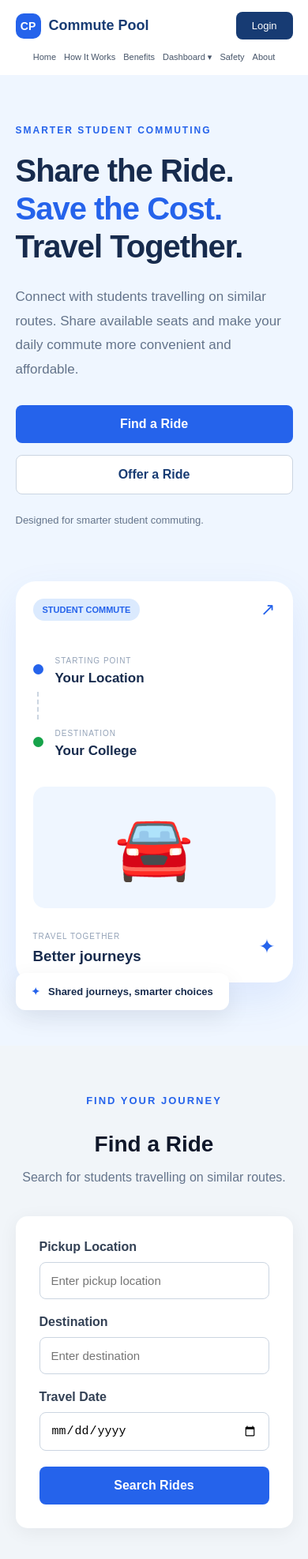
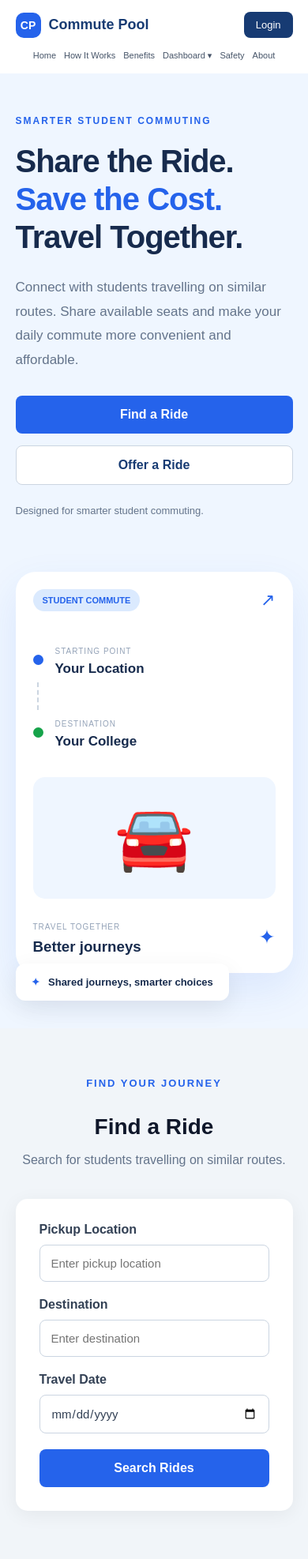
Before and after one commit to sameerkalyapure/commute-pool, a plain HTML site: page index.html in a window 390 px wide. Shown: the top 1974 px of the page at 79% size. Drawn offline with Linux system fonts and the light colour scheme.

Commit message:
Add files via upload
Update mobile responsive CSS

```diff
--- a/commute_pool.css
+++ b/commute_pool.css
@@ -501,7 +501,7 @@ a {
     }
 
     .hero {
-        padding: 60px 5%;
+        padding: 50px 5%;
     }
 
     .hero h1 {
@@ -527,7 +527,7 @@ a {
 
     .how-section,
     .benefits-section {
-        padding: 65px 5%;
+        padding: 55px 5%;
     }
 
     .section-heading h2 {
@@ -595,12 +595,18 @@ a {
 
 .form-group input {
     width: 100%;
+    box-sizing: border-box;
     padding: 14px;
     border: 1px solid #cbd5e1;
     border-radius: 8px;
     outline: none;
     font-size: 15px;
+    font-family: inherit;
+    color: #334155;
+    background: #ffffff;
+    min-width: 0;
 }
+
 
 .form-group input:focus {
     border-color: #2563eb;
@@ -1081,9 +1087,10 @@ a {
 @media (max-width: 768px) {
 
     .navbar {
-        flex-direction: row;
+        display: flex;
         flex-wrap: wrap;
         justify-content: space-between;
+        align-items: center;
         gap: 12px;
         padding: 15px 5%;
     }
@@ -1097,12 +1104,17 @@ a {
         height: 32px;
     }
 
+    .navbar nav {
+        order: 3;
+        width: 100%;
+    }
+
     .nav-links {
         width: 100%;
         display: flex;
         flex-wrap: wrap;
         justify-content: center;
-        gap: 10px;
+        gap: 8px 10px;
         padding: 0;
         margin: 0;
     }
@@ -1112,24 +1124,10 @@ a {
         white-space: nowrap;
     }
 
-    .login-btn {
-        display: inline-block;
-        background: #173b73;
-        color: #ffffff;
+    .nav-login {
         padding: 9px 15px;
         font-size: 13px;
-        border-radius: 8px;
-        text-decoration: none;
     }
-}
-
-.nav-login {
-    display: inline-block;
-    background-color: #173b73 !important;
-    color: #ffffff !important;
-    padding: 10px 20px;
-    border-radius: 8px;
-    text-decoration: none;
 }
 
 /* DASHBOARD DROPDOWN */
@@ -1199,3 +1197,17 @@ a {
         padding-left: 30px;
     }
 }
+
+/* MOBILE DROPDOWN FIX */
+@media (max-width: 768px) {
+
+    .dropdown:hover .dropdown-menu,
+    .dropdown:focus-within .dropdown-menu {
+        display: none;
+    }
+
+    .dropdown.active .dropdown-menu {
+        display: block;
+    }
+
+}
```
